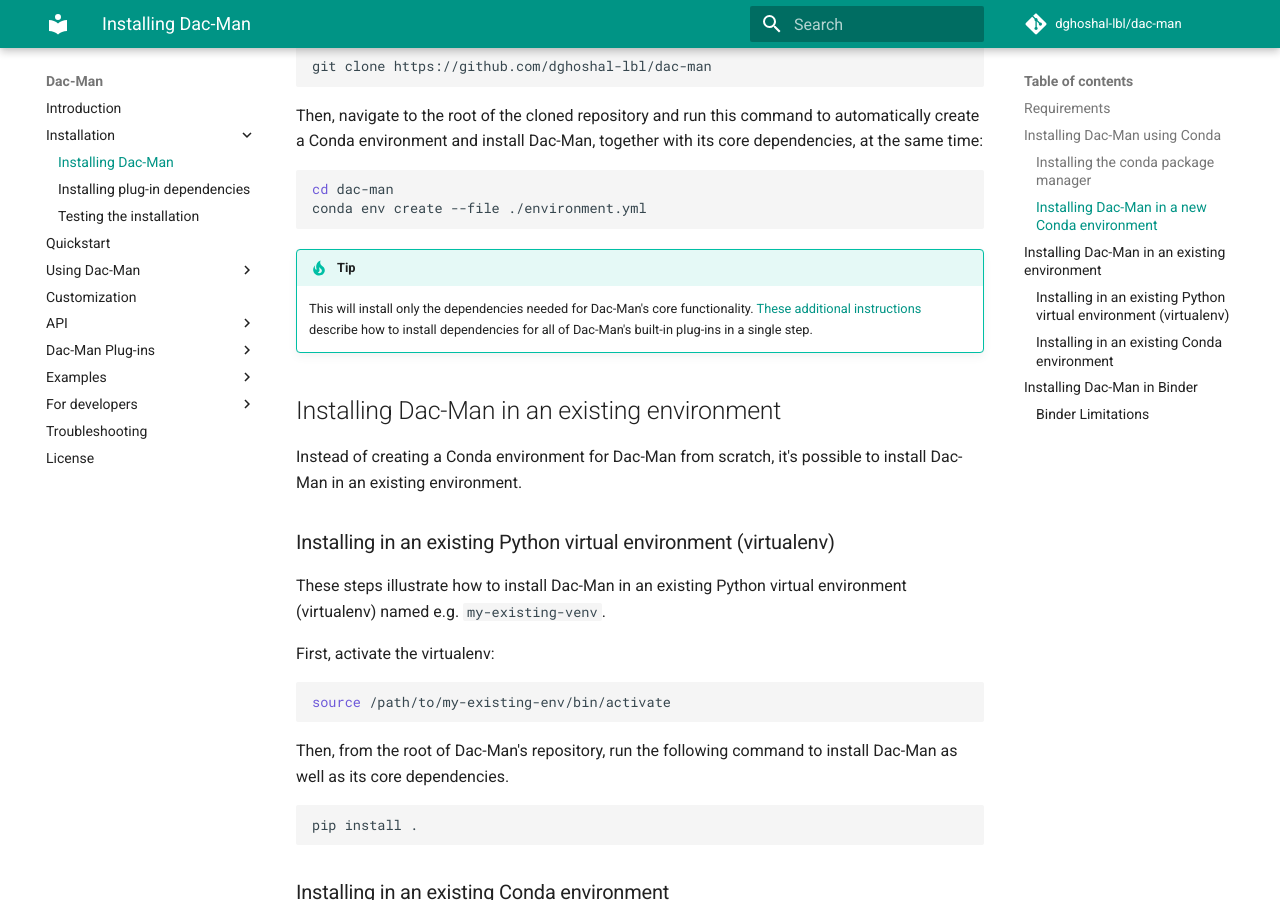
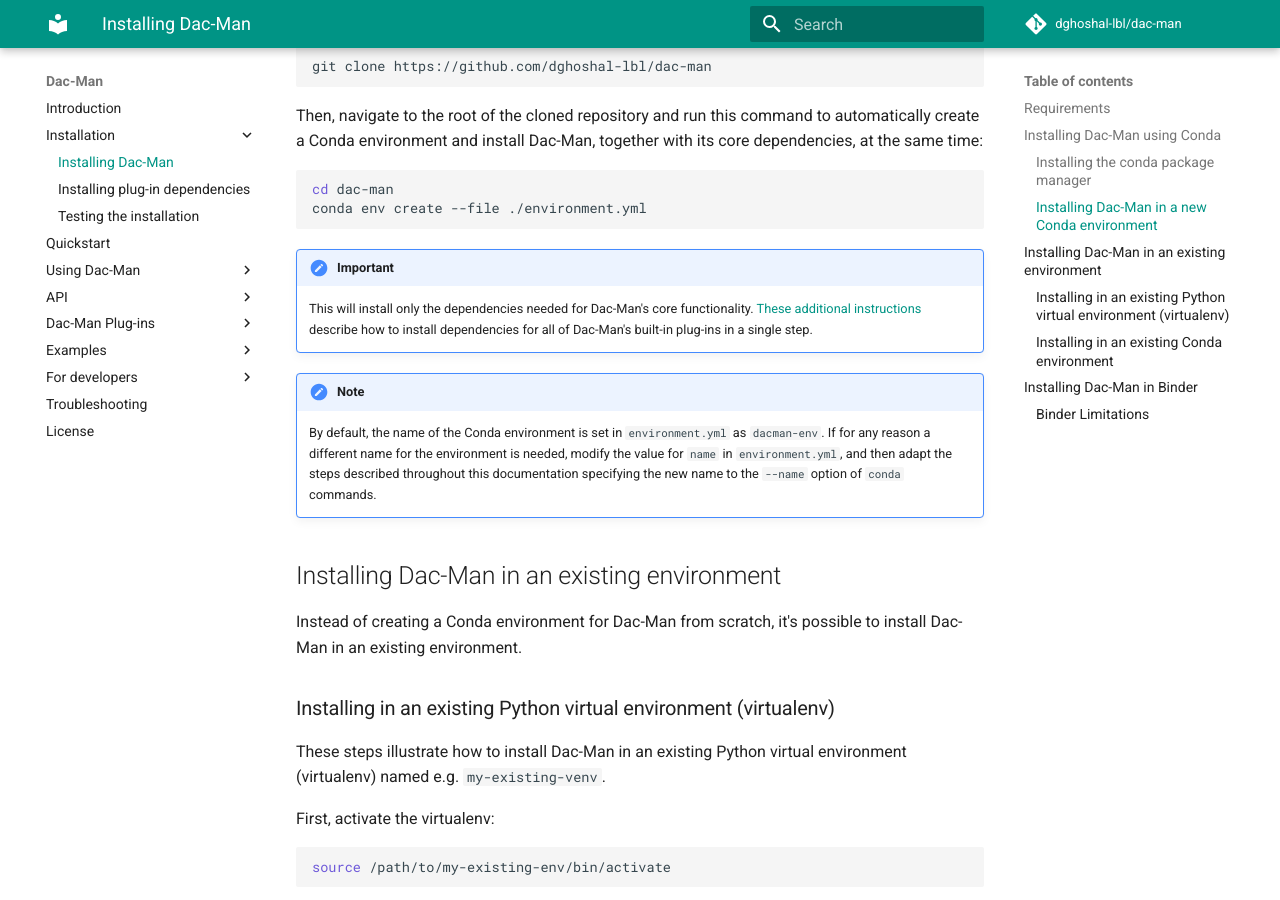
Before and after one commit to deduce-dev/dac-man, an MkDocs documentation site: the page built from docs/install/index.md, in a window 1280 px wide and 900 px high, scrolled down 1018 px. Built offline with MkDocs 1.6.1 and Material for MkDocs 9.7.7, drawn with Linux system fonts in a browser that asks for light colours; comment, search, counter and statistics services are not loaded.

Commit message:
Changes to docs structure

````diff
--- a/docs/install/index.md
+++ b/docs/install/index.md
@@ -48,8 +48,11 @@
 conda env create --file ./environment.yml
 ```
 
-!!! tip
+!!! important
     This will install only the dependencies needed for Dac-Man's core functionality. [These additional instructions](../../install/dependencies) describe how to install dependencies for all of Dac-Man's built-in plug-ins in a single step.
+
+!!! note
+    By default, the name of the Conda environment is set in `environment.yml` as `dacman-env`. If for any reason a different name for the environment is needed, modify the value for `name` in `environment.yml`, and then adapt the steps described throughout this documentation specifying the new name to the `--name` option of `conda` commands.
 
 ## Installing Dac-Man in an existing environment
 
@@ -89,7 +92,6 @@
 !!! tip
     Also in this case, only Dac-man's core dependencies will be installed after these steps. Instructions on how to install dependencies for enabling Dac-Man's built-in plug-ins can be found on [this page](../../install/dependencies), depending on whether Pip ([here](../../install/dependencies/#using-pip)) or Conda ([here](../../install/dependencies/#using-conda)) was used to install Dac-Man.
 
-
 ## Installing Dac-Man in Binder
 
 Thanks to [Binder](https://mybinder.readthedocs.io), it's possible to install Dac-Man in a temporary cloud environment,
--- a/mkdocs.yml
+++ b/mkdocs.yml
@@ -14,7 +14,8 @@
     - General use: use/general.md
     - On HPC clusters: use/hpc.md
     - Plug-ins: use/plugins.md
-  - Customization: config.md
+    - Additional use cases: use/misc.md
+    - Customization: config.md
   - API:
       Dac-Man: api/dacman.md
       Plug-ins: api/plugins.md
````
Also changed, not shown: docs/use/misc.md (added, +21 -0 lines), docs/use/config.md (renamed from docs/config.md).
